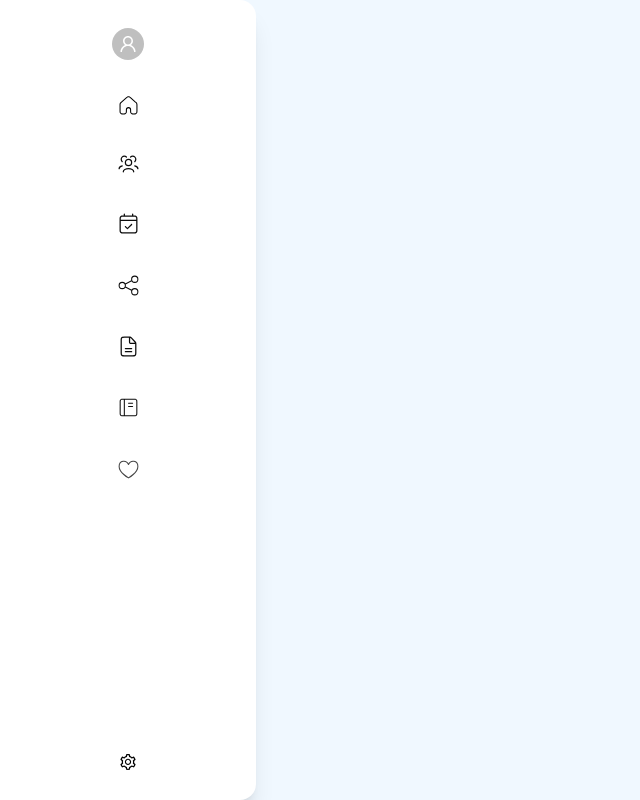
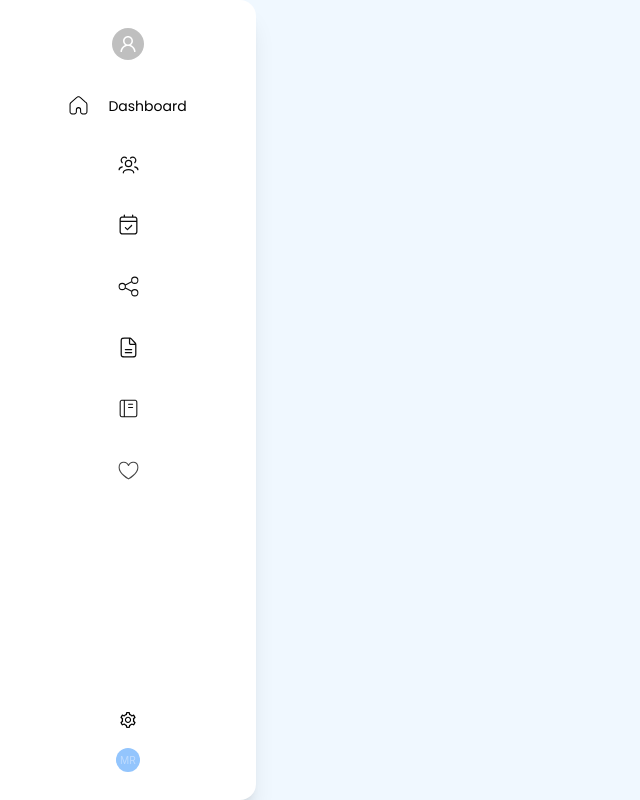
Before and after one commit to MostafaMahgoub/application-view, a React (Create React App) app: page / in a window 1280 px wide. Shown: the whole page, without its empty margins (0-640 px from the left). Built offline with nearby package versions, Linux system fonts and the light colour scheme.

Commit message:
Finish 50% of the navbar

```diff
--- a/src/SiderNavBar/SiderNavBar.tsx
+++ b/src/SiderNavBar/SiderNavBar.tsx
@@ -1,12 +1,12 @@
-import { useState } from 'react';
-import { Avatar } from 'antd';
-import { UserOutlined , SettingOutlined } from '@ant-design/icons';
-import { ReactComponent as UserGroup } from '../SiderNavBar/assets/Users_Group.svg';
-import { ReactComponent as Calendar } from '../SiderNavBar/assets/Calendar.svg';
-import { ReactComponent as Communciation } from '../SiderNavBar/assets/Communication.svg';
-import { ReactComponent as Notebook } from '../SiderNavBar/assets/Notebook.svg';
-import { ReactComponent as Heart } from '../SiderNavBar/assets/Heart.svg';
-import { ReactComponent as File_Document } from '../SiderNavBar/assets/File_Document.svg';
+import { useState } from "react";
+import { Avatar } from "antd";
+import { UserOutlined, SettingOutlined } from "@ant-design/icons";
+import { ReactComponent as UserGroup } from "../SiderNavBar/assets/Users_Group.svg";
+import { ReactComponent as Calendar } from "../SiderNavBar/assets/Calendar.svg";
+import { ReactComponent as Communciation } from "../SiderNavBar/assets/Communication.svg";
+import { ReactComponent as Notebook } from "../SiderNavBar/assets/Notebook.svg";
+import { ReactComponent as Heart } from "../SiderNavBar/assets/Heart.svg";
+import { ReactComponent as FileDocument } from "../SiderNavBar/assets/File_Document.svg";
 
 const MyHomeSvgIcon = () => (
   <svg
@@ -34,18 +34,29 @@ const MyHomeSvgIcon = () => (
   };
 
   return (
-      <nav className="bg-white h-screen w-16 flex flex-col ... ... items-center ... rounded-tr-2xl rounded-br-2xl shadow-xl transition-all duration-300 hover:w-64 hover:translate-x-4">
+    <nav className="bg-white h-screen w-16 flex flex-col items-center rounded-tr-2xl rounded-br-2xl shadow-xl transition-all duration-300 hover:w-64 hover:translate-x-4 group">
       <div className="flex flex-col items-center justify-between px-3 py-7 gap-9 h-full">
-          <Avatar icon={<UserOutlined  />} />
+        <Avatar icon={<UserOutlined />} />
+        <div className="flex flex-row gap-5 inner-group">
           <MyHomeSvgIcon />
+          <span className="pointer-events-none font-poppins whitespace-nowrap text-sm text-inherit opacity-0 hidden transition-all duration-300 ease-in-out group-hover:pointer-events-auto group-hover:block group-hover:opacity-100 md:opacity-0 inner-group-hover:bg-blue-500">
+            Dashboard
+          </span>
+        </div>
         <UserGroup width={25} height={25} />
         <Calendar width={25} height={25} />
         <Communciation width={25} height={25} />
-          <File_Document width={25} height={25} />
+        <FileDocument width={25} height={25} />
         <Notebook width={25} height={25} />
         <Heart width={25} height={25} />
-          <div className="mt-auto">
+        <div className="mt-auto flex flex-col gap-5 items-center">
           <SettingOutlined />
+          <Avatar
+            className="align-middle bg-blue-300 text-blue-200"
+            size="small"
+          >
+            MR
+          </Avatar>
         </div>
       </div>
     </nav>
```
Lines whose indentation alone changed are shown as unchanged.
